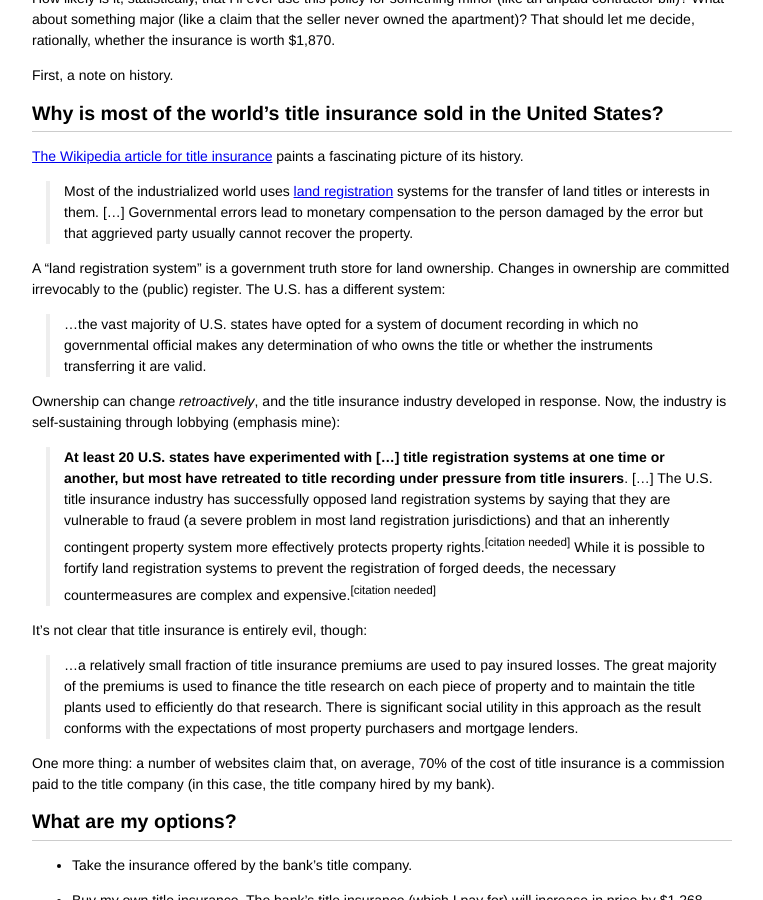
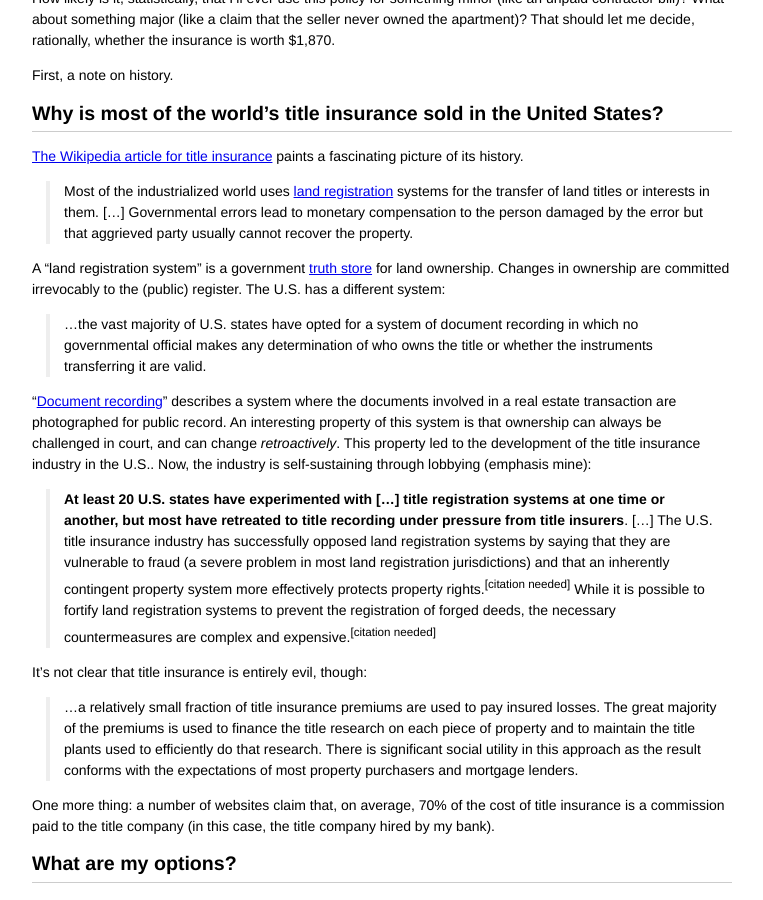
Before and after one commit to s4y/blog, a Jekyll site: the page built from blog/_posts/2016-01-20-title-insurance.markdown, in a window 1280 px wide and 900 px high, scrolled down 2818 px. Shown: the whole window, without its empty margins (258-1021 px from the left). Built offline with Jekyll 4.4.1, drawn with Linux system fonts in a browser that asks for light colours.

Commit message:
Clarify difference between land registration and document recording systems

```diff
--- a/blog/_posts/2016-01-20-title-insurance.markdown
+++ b/blog/_posts/2016-01-20-title-insurance.markdown
@@ -129,11 +129,11 @@ First, a note on history.
 
 > Most of the industrialized world uses [land registration](https://en.wikipedia.org/wiki/Land_registration) systems for the transfer of land titles or interests in them. […] Governmental errors lead to monetary compensation to the person damaged by the error but that aggrieved party usually cannot recover the property.
 
-A “land registration system” is a government truth store for land ownership. Changes in ownership are committed irrevocably to the (public) register. The U.S. has a different system:
+A “land registration system” is a government [truth store](https://en.wikipedia.org/wiki/Single_Source_of_Truth) for land ownership. Changes in ownership are committed irrevocably to the (public) register. The U.S. has a different system:
 
 > …the vast majority of U.S. states have opted for a system of document recording in which no governmental official makes any determination of who owns the title or whether the instruments transferring it are valid.
 
-Ownership can change *retroactively*, and the title insurance industry developed in response. Now, the industry is self-sustaining through lobbying (emphasis mine):
+“[Document recording](https://en.wikipedia.org/wiki/Recording_(real_estate))” describes a system where the documents involved in a real estate transaction are photographed for public record. An interesting property of this system is that ownership can always be challenged in court, and can change *retroactively*. This property led to the development of the title insurance industry in the U.S.. Now, the industry is self-sustaining through lobbying (emphasis mine):
 
 > **At least 20 U.S. states have experimented with […] title registration systems at one time or another, but most have retreated to title recording under pressure from title insurers**. […] The U.S. title insurance industry has successfully opposed land registration systems by saying that they are vulnerable to fraud (a severe problem in most land registration jurisdictions) and that an inherently contingent property system more effectively protects property rights.<sup>[citation needed]</sup> While it is possible to fortify land registration systems to prevent the registration of forged deeds, the necessary countermeasures are complex and expensive.<sup>[citation needed]</sup>
 
```
